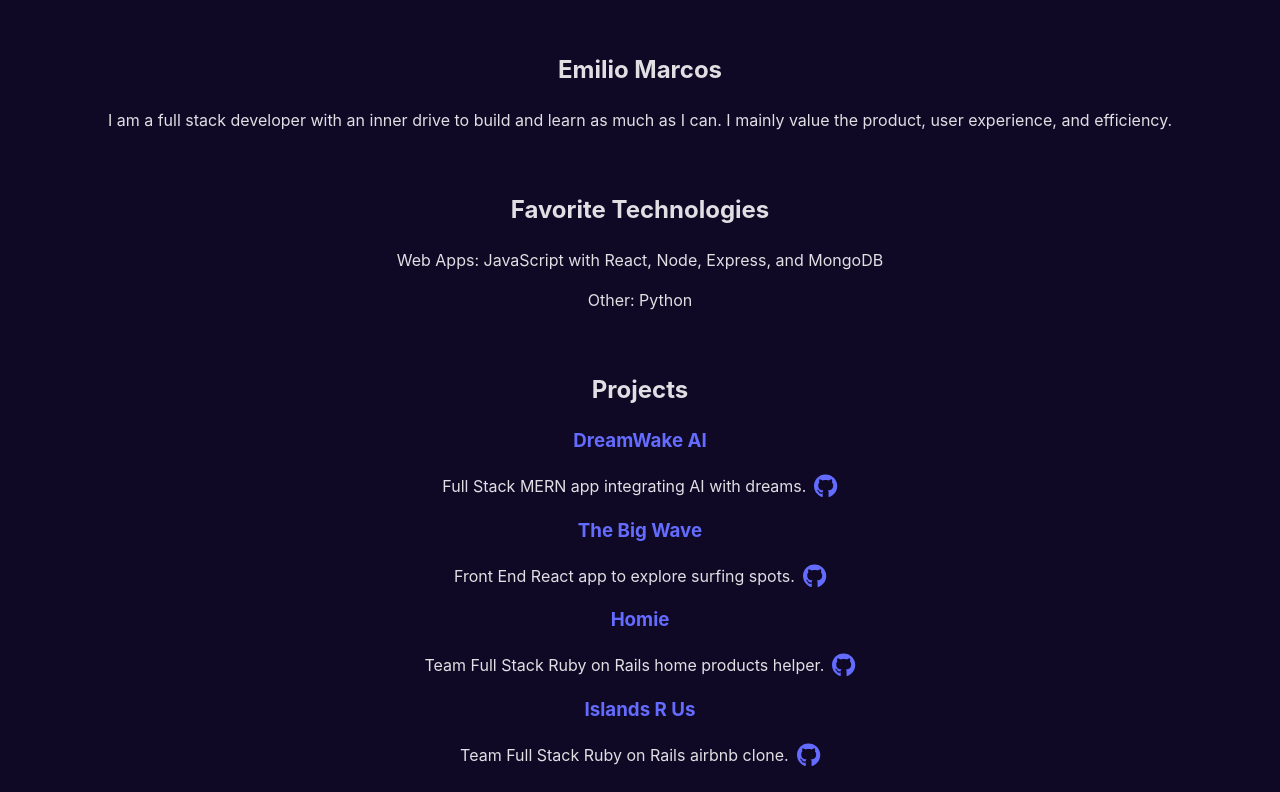
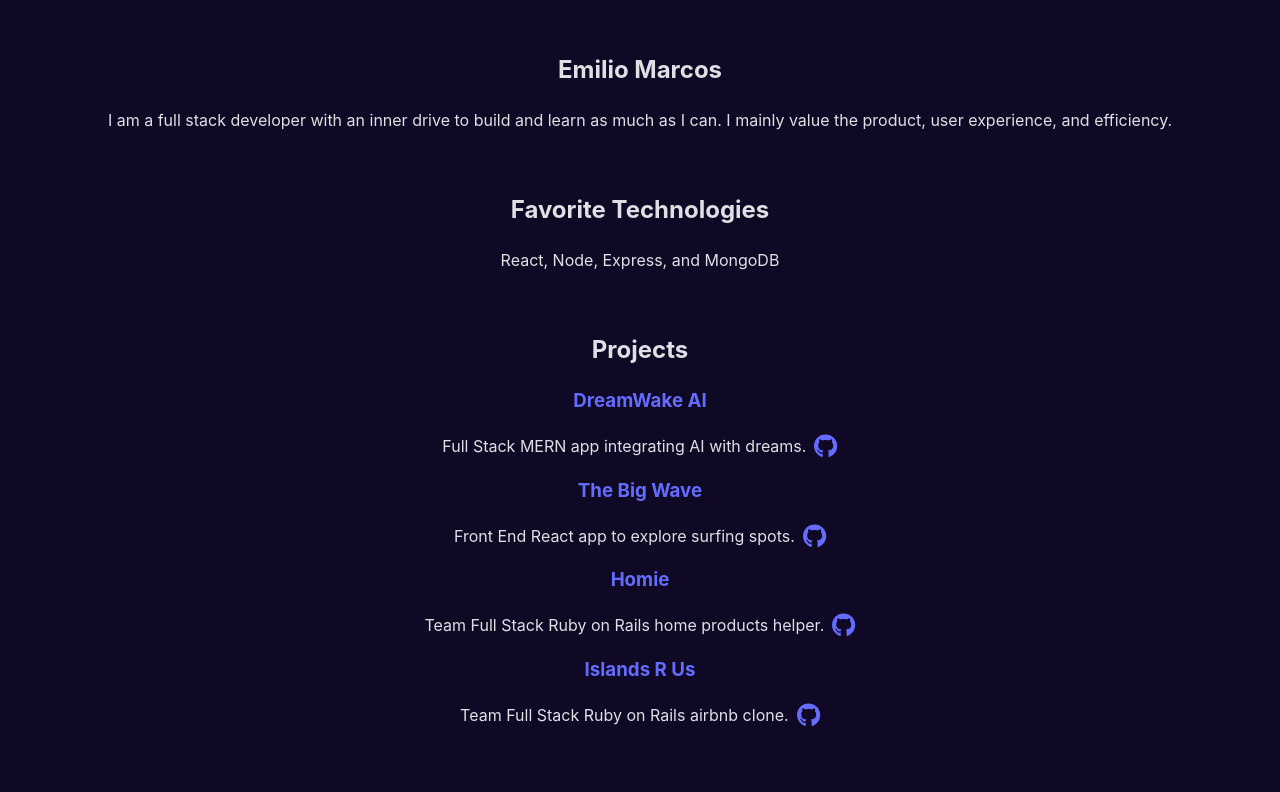
Before and after one commit to emiliomarcos/portfolio, a React (Vite) app: page / in a window 1280 px wide. Shown: the top 792 px of the page. Built offline with nearby package versions, Linux system fonts and the light colour scheme.

Commit message:
update technologies

```diff
--- a/src/components/About.jsx
+++ b/src/components/About.jsx
@@ -15,8 +15,7 @@
       transition={{ type: 'spring', stiffness: 120 }}
     >
       <h2>Favorite Technologies</h2>
-      <p>Web Apps: JavaScript with React, Node, Express, and MongoDB</p>
-      <p>Other: Python</p>
+      <p>React, Node, Express, and MongoDB</p>
     </motion.div>
   );
 }
```
